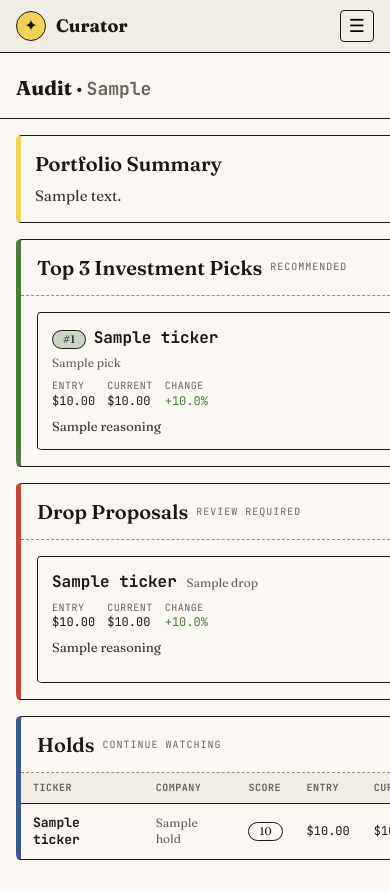
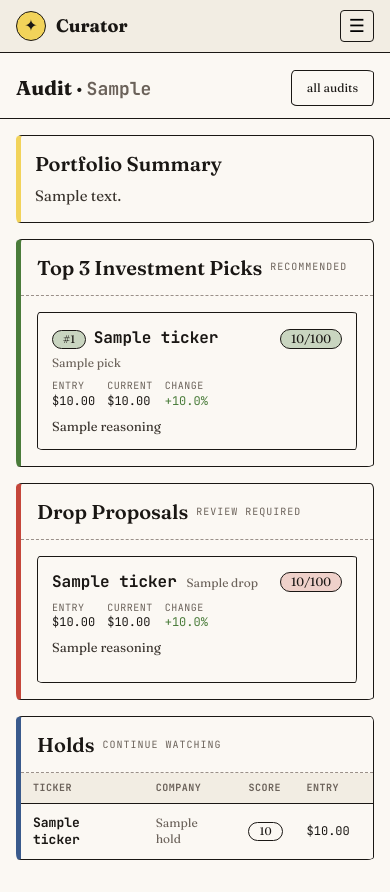
Before and after one commit to ctklutznick/Company_Curator, a Python web app: template company_curator/web/templates/audit_detail.html in a window 390 px wide. Run offline with Jinja, Linux system fonts and the light colour scheme; the template is opened without the code that fills it: most values are stand-ins (such as "Sample title", 1, 10 or a date in 2020).

Commit message:
fix(web): let main column shrink so mobile pages fit the screen
The body is a flexbox and .main defaulted to min-width:auto, so wide
content (the 600px min-width tables) refused to shrink and pushed the
whole page past the phone width, leaving it zoomed in with the right
half clipped. Set min-width:0 on .main/.content so they shrink to the
viewport and the inner cards scroll instead.

Co-Authored-By: Claude Opus 4.7 <noreply@anthropic.com>

```diff
--- a/company_curator/web/templates/base.html
+++ b/company_curator/web/templates/base.html
@@ -135,6 +135,7 @@
         /* Main content */
         .main {
             flex: 1;
+            min-width: 0; /* allow shrink below content width so inner cards scroll instead of widening the page */
             margin-left: 220px;
             display: flex;
             flex-direction: column;
@@ -162,6 +163,7 @@
         }
         .content {
             flex: 1;
+            min-width: 0;
             padding: 24px;
         }
 
```
